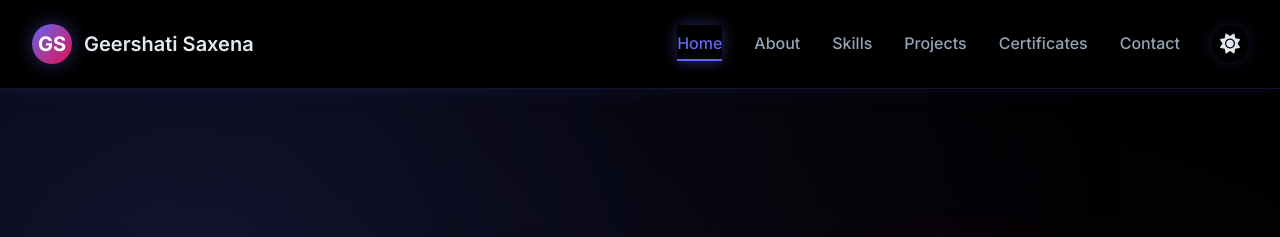
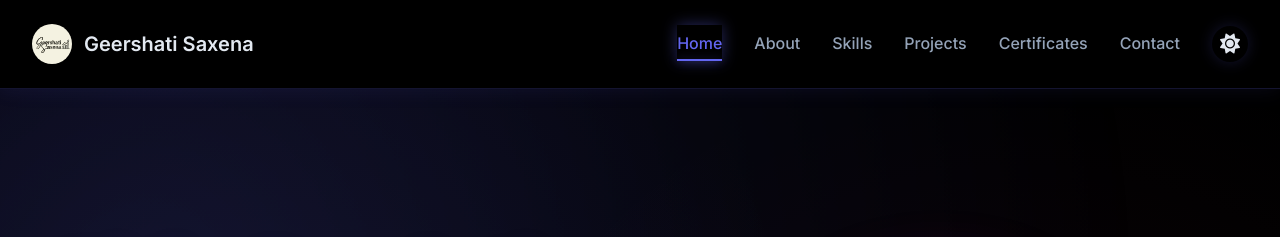
Before and after one commit to geershatisaxena/my-portfoli, a plain HTML site: page index.html in a window 1280 px wide. Shown: the top 237 px of the page. Drawn offline with Linux system fonts and the light colour scheme.

Commit message:
logo added and minor content updates

```diff
--- a/index.html
+++ b/index.html
@@ -15,7 +15,7 @@
     <header>
         <nav class="navbar">
             <div class="nav-brand">
-                <a href="index.html" class="logo">GS</a>
+                <a href="index.html" class="logo"><img src="logo.svg" alt="Geershati Saxena Logo"></a>
                 <span class="name">Geershati Saxena</span>
             </div>
 
--- a/style.css
+++ b/style.css
@@ -245,12 +245,15 @@ img {
     justify-content: center;
     width: 40px;
     height: 40px;
-    background: linear-gradient(135deg, var(--primary), var(--accent));
-    color: white;
-    font-weight: 700;
     border-radius: 50%;
-    font-size: 1.25rem;
-    box-shadow: 0 0 20px var(--primary-glow);
+    text-decoration: none;
+}
+
+.logo img {
+    width: 100%;
+    height: 100%;
+    object-fit: contain;
+    border-radius: 50%;
 }
 
 .name {
```
Also changed, not shown: about.html (+1 -1 lines), certificates.html (+1 -1 lines), contact.html (+1 -1 lines), projects.html (+1 -1 lines), skills.html (+1 -1 lines), logo.svg (added).
